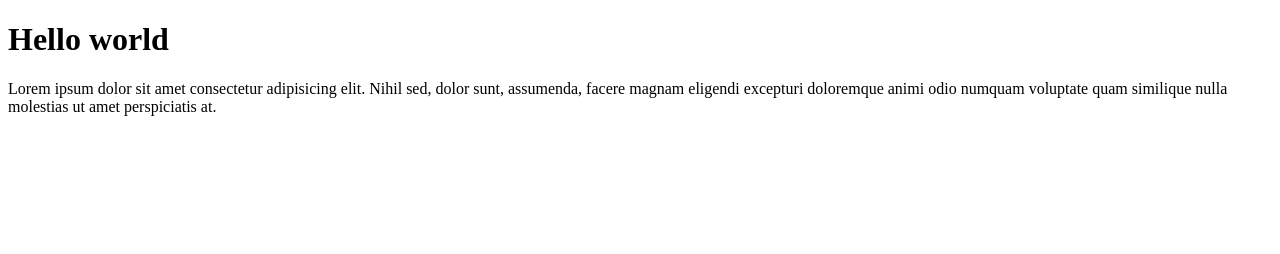
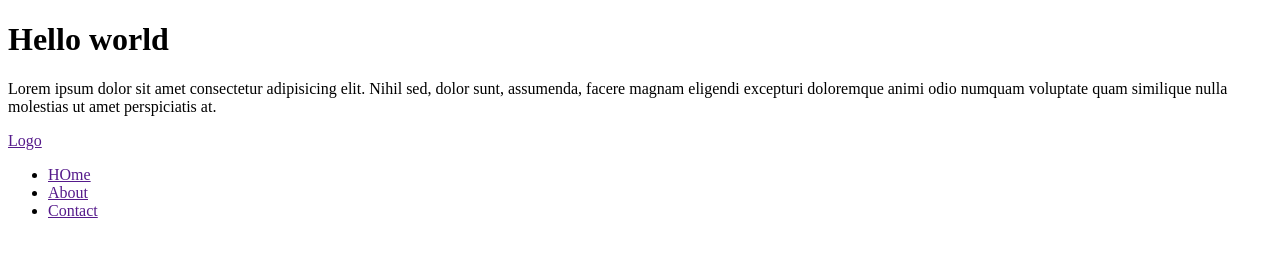
Before and after one commit to Mr-Aliii/practiceProject7, a plain HTML site: page index.html in a window 1280 px wide. Drawn offline with Linux system fonts and the light colour scheme.

Commit message:
I added navbar code

```diff
--- a/index.html
+++ b/index.html
@@ -12,5 +12,16 @@
         Lorem ipsum dolor sit amet consectetur adipisicing elit. Nihil sed, dolor sunt, assumenda, facere magnam eligendi excepturi doloremque animi odio numquam voluptate quam similique nulla molestias ut amet perspiciatis at.
     </p>
 
+    <header>
+        <a href="">Logo</a>
+        <nav>
+            <ul>
+                <li><a href="">HOme</a></li>
+                <li><a href="">About</a></li>
+                <li><a href="">Contact</a></li>
+            </ul>
+        </nav>
+    </header>
+
 </body>
 </html>
```
